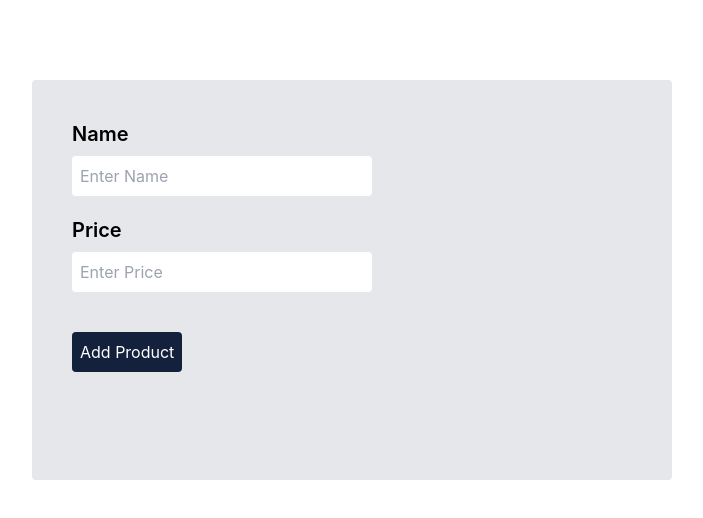
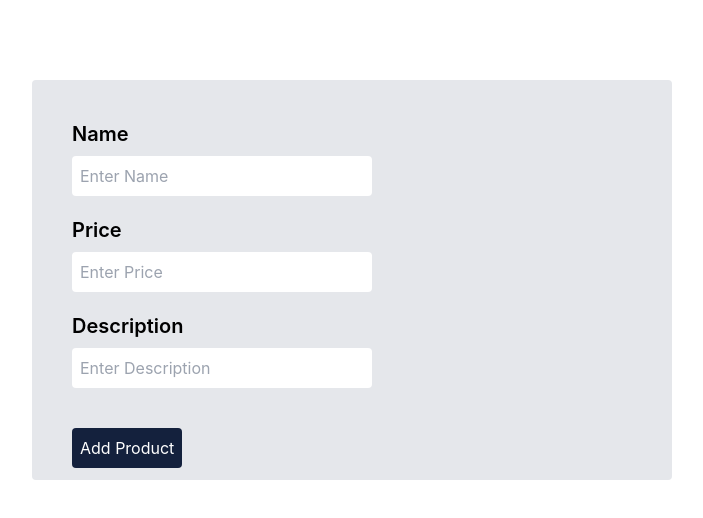
Before and after one commit to dikaaayy/Emart-Project, a Next.js app: page /addProduct in a window 1280 px wide. Shown: the top 518 px of the page, without its empty margins (8-711 px from the left). Built offline with nearby package versions, Linux system fonts and the light colour scheme.

Commit message:
trying different approach in storing the db

```diff
--- a/pages/addProduct.tsx
+++ b/pages/addProduct.tsx
@@ -2,8 +2,15 @@
 import { Prisma } from "@prisma/client";
 import { useState } from "react";
 
+interface Product {
+  name: string;
+  cost: string;
+  description: string;
+  productID: number;
+}
+
 export default function AddProduct() {
-  const [product, setProduct] = useState({ productID: 0, name: "", price: "" });
+  const [product, setProduct] = useState<Product>({ productID: 0, name: "", cost: "", description: "" });
 
   // const submitToDB = async (name: string, price: string) => {
   //   axios({
@@ -15,22 +22,39 @@ export default function AddProduct() {
   //     },
   //   });
   // };
-  const submitToDB = async (product: Prisma.productCreateInput) => {
-    console.log(product);
-    const response = await fetch("/api/addproduct", {
-      method: "POST",
-      body: JSON.stringify(product),
-    });
-    if (!response.ok) {
-      throw new Error(response.statusText);
+  // const submitToDB = async (product: Prisma.productCreateInput) => {
+  //   console.log(product);
+  //   const response = await fetch("/api/addproduct", {
+  //     method: "POST",
+  //     body: JSON.stringify(product),
+  //   });
+  //   if (!response.ok) {
+  //     throw new Error(response.statusText);
+  //   }
+  //   return await response.json();
+  // };
+  const submitToDB = async (data: Product) => {
+    try {
+      fetch("http://localhost:3000/api/product/addproduct", {
+        body: JSON.stringify(data),
+        headers: {
+          "Content-Type": "application/json",
+        },
+        method: "POST",
+      });
+    } catch (e) {
+      console.log(e);
     }
-    return await response.json();
   };
 
   const submitHandler = (e: any) => {
-    e.preventDefault();
-    submitToDB(product);
-    setProduct({ productID: 0, name: "", price: "" });
+    try {
+      e.preventDefault();
+      submitToDB(product);
+      setProduct({ productID: 0, name: "", cost: "", description: "" });
+    } catch (e) {
+      console.log(e);
+    }
   };
   return (
     <>
@@ -51,7 +75,7 @@ export default function AddProduct() {
               maxLength={14}
             />
           </div>
-          <div className="ml-10 flex flex-col gap-y-2 mb-10">
+          <div className="ml-10 flex flex-col gap-y-2 mb-5">
             <label htmlFor="productCost" className="text-xl font-semibold">
               Price
             </label>
@@ -61,9 +85,24 @@ export default function AddProduct() {
               type="text"
               name="productCost"
               id="productCost"
-              value={product.price}
-              onChange={(e) => setProduct({ ...product, price: e.target.value })}
+              value={product.cost}
+              onChange={(e) => setProduct({ ...product, cost: e.target.value })}
               maxLength={15}
+            />
+          </div>
+          <div className="ml-10 flex flex-col gap-y-2 mb-10">
+            <label htmlFor="productDesc" className="text-xl font-semibold">
+              Description
+            </label>
+            <input
+              className="w-1/2 overflow-auto p-2 rounded"
+              placeholder="Enter Description"
+              type="text"
+              name="productDesc"
+              id="productDesc"
+              value={product.description}
+              onChange={(e) => setProduct({ ...product, description: e.target.value })}
+              maxLength={16}
             />
           </div>
           <button className="ml-10 bg-[#14213D] hover:bg-[#1a2c52] transition duration-500 text-white px-2 py-2 rounded" type="submit">
--- a/pages/api/product/addproduct.ts
+++ b/pages/api/product/addproduct.ts
@@ -4,16 +4,32 @@ import { PrismaClient, Prisma } from "@prisma/client";
 
 const prisma = new PrismaClient();
 
-export default async (req: NextApiRequest, res: NextApiResponse) => {
-  if (req.method !== "POST") {
-    return res.status(405).json({ message: "Method not allowed" });
-  }
+// export default async (req: NextApiRequest, res: NextApiResponse) => {
+//   if (req.method !== "POST") {
+//     return res.status(405).json({ message: "Method not allowed" });
+//   }
+
+//   try {
+//     const product: Prisma.productCreateInput = JSON.parse(req.body);
+//     const savedProduct = await prisma.product.create({ data: product });
+//     res.status(200).json(savedProduct);
+//   } catch (err) {
+//     res.status(400).json({ message: "Something went wrong" });
+//   }
+// };
+export default async function handler(req: NextApiRequest, res: NextApiResponse) {
+  const { name, cost, description, productID } = req.body;
 
   try {
-    const product: Prisma.productCreateInput = JSON.parse(req.body);
-    const savedProduct = await prisma.product.create({ data: product });
-    res.status(200).json(savedProduct);
-  } catch (err) {
-    res.status(400).json({ message: "Something went wrong" });
+    await prisma.product.create({
+      data: {
+        name,
+        description,
+        cost,
+      },
+    });
+    res.status(200).json({ message: "succesfuly created" });
+  } catch (e) {
+    console.log(e);
   }
-};
+}
```
